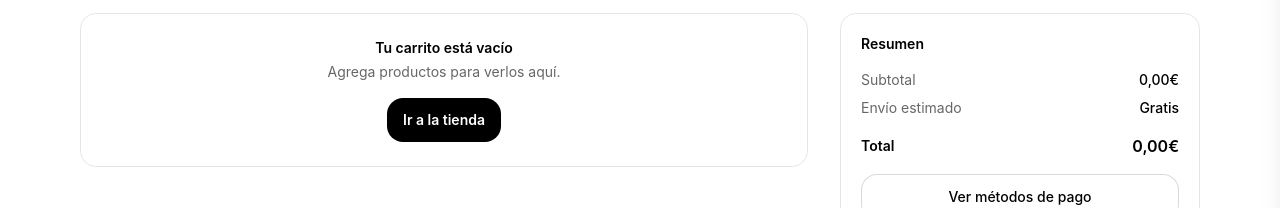
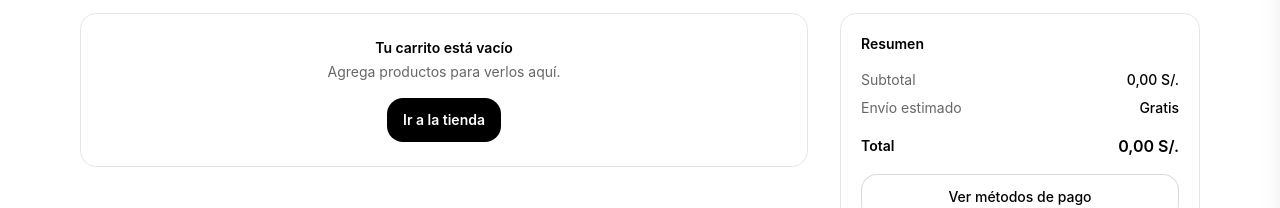
Before and after one commit to DiegoDIOSES/my-ecommerce, a Next.js app: page /cart in a window 1280 px wide. Shown: the part 212-420 px from the top of the page. Built offline with nearby package versions, Linux system fonts and the light colour scheme.

Commit message:
Cambio moneda

```diff
--- a/src/app/admin/orders/page.tsx
+++ b/src/app/admin/orders/page.tsx
@@ -11,7 +11,7 @@ function cn(...v: Array<string | false | null | undefined>) {
 }
 
 function formatEUR(n: number) {
-  return n.toFixed(2).replace(".", ",") + "€";
+  return n.toFixed(2).replace(".", ",") + " S/.";
 }
 
 function formatDate(ts: number) {
--- a/src/app/admin/products/page.tsx
+++ b/src/app/admin/products/page.tsx
@@ -10,7 +10,7 @@ function cn(...v: Array<string | false | null | undefined>) {
 }
 
 function formatEUR(n: number) {
-  return n.toFixed(2).replace(".", ",") + "€";
+  return n.toFixed(2).replace(".", ",") + " S/.";
 }
 
 const TAGS: Array<{ key: ProductTag; label: string }> = [
@@ -328,7 +328,7 @@ function ProductEditor({
         </Field>
 
         <div className="grid grid-cols-1 gap-3 md:grid-cols-2">
-          <Field label="Precio (€)">
+          <Field label="Precio (S/.)">
             <input
               value={price}
               onChange={(e) => setPrice(e.target.value)}
@@ -375,7 +375,6 @@ function ProductEditor({
                 />
               ) : null}
             </div>
-            <div className="text-xs text-black/50">Tip: guarda tus imágenes en <span className="font-medium">public/products/</span></div>
           </div>
         </Field>
 
@@ -495,7 +494,7 @@ function CreateProductModal({
           </Field>
 
           <div className="grid grid-cols-1 gap-3 md:grid-cols-2">
-            <Field label="Precio (€)">
+            <Field label="Precio (S/.)">
               <input value={price} onChange={(e) => setPrice(e.target.value)} inputMode="decimal" className="h-11 w-full rounded-2xl border border-black/10 px-3 text-sm outline-none focus:border-black/20" />
             </Field>
             <Field label="Stock">
--- a/src/app/cart/page.tsx
+++ b/src/app/cart/page.tsx
@@ -8,7 +8,7 @@ import StoreHeader from "../../components/layout/StoreHeader";
 import { useCart, CartItem } from "../store/cart";
 
 function formatEUR(n: number) {
-  return n.toFixed(2).replace(".", ",") + "€";
+  return n.toFixed(2).replace(".", ",") + " S/.";
 }
 
 function cn(...v: Array<string | false | null | undefined>) {
--- a/src/app/checkout/page.tsx
+++ b/src/app/checkout/page.tsx
@@ -11,7 +11,7 @@ import { createOrder } from "../../lib/orders";
 import type { Order } from "../../types/order";
 
 function formatEUR(n: number) {
-  return n.toFixed(2).replace(".", ",") + "€";
+  return n.toFixed(2).replace(".", ",") + " S/.";
 }
 
 function normalizeImageUrl(url?: string) {
--- a/src/app/product/[id]/page.tsx
+++ b/src/app/product/[id]/page.tsx
@@ -13,7 +13,7 @@ function cn(...v: Array<string | false | null | undefined>) {
 }
 
 function formatEUR(n: number) {
-  return n.toFixed(2).replace(".", ",") + "€";
+  return n.toFixed(2).replace(".", ",") + " S/.";
 }
 
 function normalizeImageUrl(url?: string) {
--- a/src/app/profile/page.tsx
+++ b/src/app/profile/page.tsx
@@ -12,7 +12,7 @@ function cn(...v: Array<string | false | null | undefined>) {
 }
 
 function formatEUR(n: number) {
-  return n.toFixed(2).replace(".", ",") + "€";
+  return n.toFixed(2).replace(".", ",") + " S/.";
 }
 
 function normalizeImageUrl(url?: string) {
--- a/src/app/store/page.tsx
+++ b/src/app/store/page.tsx
@@ -459,7 +459,7 @@ export default function StorePage() {
 
                   <div className="mt-3 text-center">
                     <div className="text-sm font-medium">{p.name}</div>
-                    <div className="mt-1 text-sm text-black/70">{p.price.toFixed(2)}€</div>
+                    <div className="mt-1 text-sm text-black/70">{p.price.toFixed(2)} S/.</div>
 
                     <button
                       className={[
--- a/src/components/cart/CartDrawer.tsx
+++ b/src/components/cart/CartDrawer.tsx
@@ -130,7 +130,7 @@ export default function CartDrawer({
                     <div className="flex-1">
                       <div className="text-sm font-medium">{it.name}</div>
                       <div className="mt-1 text-sm text-black/70">
-                        {it.price.toFixed(2)}€
+                        {it.price.toFixed(2)}S/.
                       </div>
 
                       <div className="mt-3 flex items-center justify-between">
@@ -170,7 +170,7 @@ export default function CartDrawer({
               <div className="mt-6 rounded-2xl border border-black/10 p-4">
                 <div className="flex items-center justify-between text-sm">
                   <span className="text-black/60">Total</span>
-                  <span className="font-semibold">{total.toFixed(2)}€</span>
+                  <span className="font-semibold">{total.toFixed(2)} S/.</span>
                 </div>
 
                 <div className="mt-4 grid grid-cols-1 gap-2">
--- a/src/components/store/ProductCard.tsx
+++ b/src/components/store/ProductCard.tsx
@@ -29,7 +29,7 @@ export default function ProductCard({ p }: { p: MockProduct }) {
         <div className="p-4">
           <div className="text-sm font-medium">{p.name}</div>
           <div className="mt-1 text-sm text-black/70">
-            {p.price.toFixed(2)}€
+            {p.price.toFixed(2)} S/.
           </div>
 
           <div className="mt-4">
```
